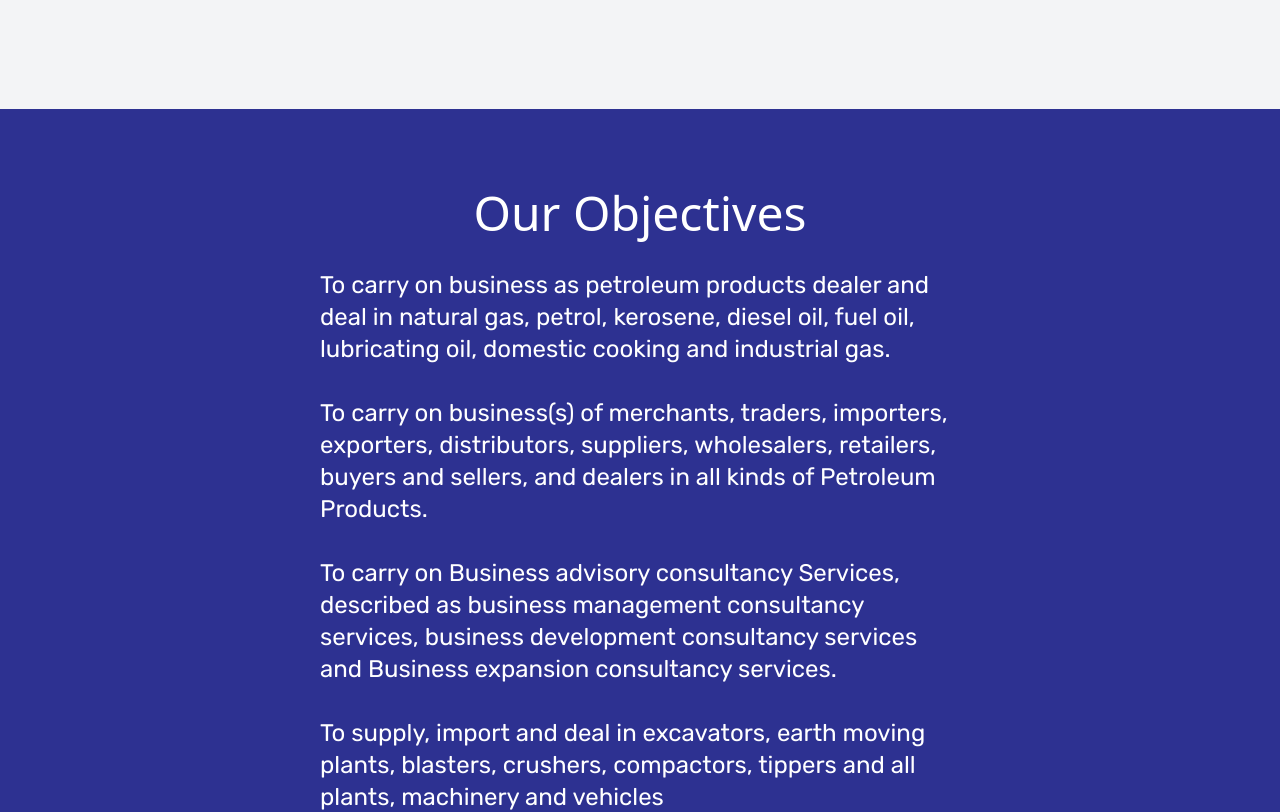
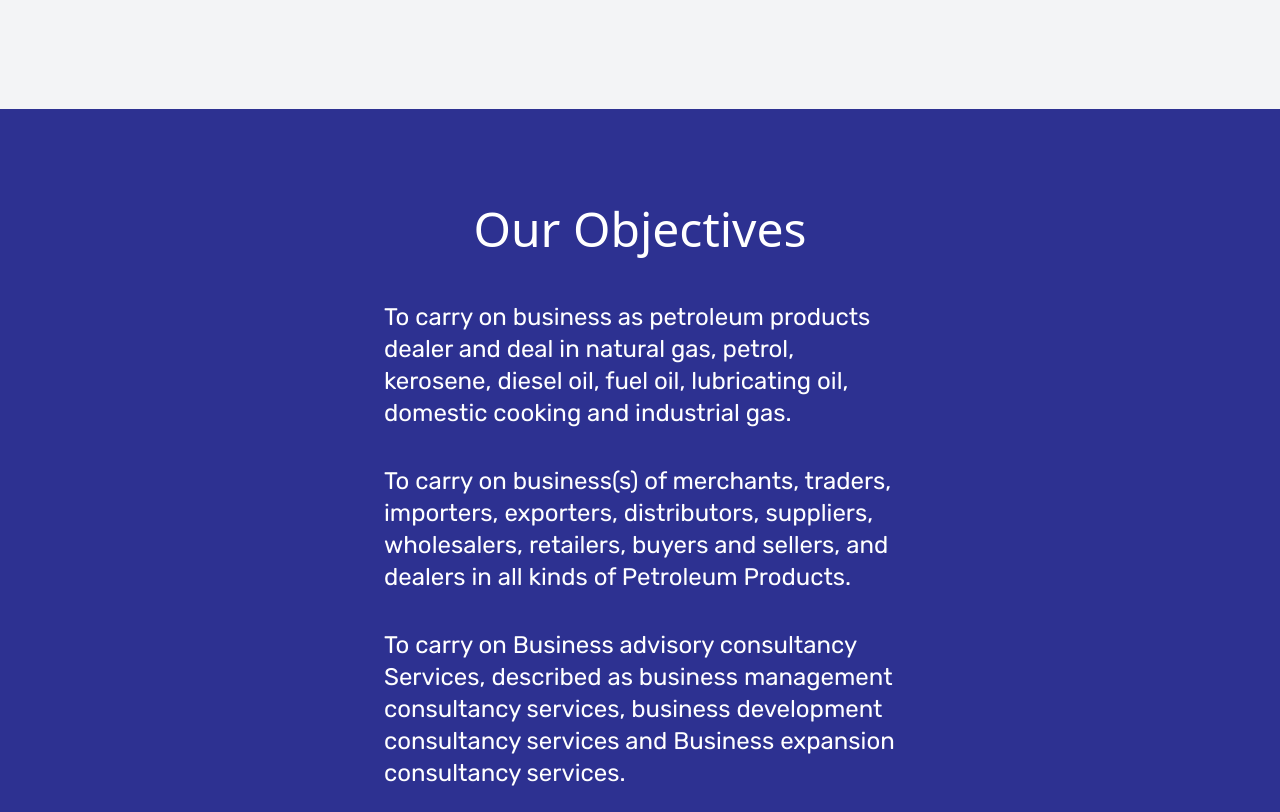
Before and after one commit to hengage/beegas.ng, a website: page index.html in a window 1280 px wide. Shown: the part 624-1436 px from the top of the page. Drawn offline with Linux system fonts and the light colour scheme; a web font is replaced by a local one.

Commit message:
Objective.html

```diff
--- a/index.html
+++ b/index.html
@@ -55,7 +55,8 @@
     </section>
 
 
-    <section class="objective bg-lack text-white pt-20 space-y-8 px-80 bg-primary"
+    <section
+        class="objective bg-lack text-white pt-24 py-28 space-y-12 px-96 bg-primary"
         style="borer: 4px solid rgb(130, 8, 8);">
         <h2 class="text-center text-5xl">Our Objectives</h2>
 
--- a/objectives.html
+++ b/objectives.html
@@ -14,7 +14,7 @@
 </head>
 
 <body>
-    <ul class="space-y-8 text-white px80 g-red-600" class="" style="font-family: 'Rubik', sans-serif;">
+    <ul class="space-y-9 text-white g-red-600" class="" style="font-family: 'Rubik', sans-serif;">
         <li class="text-2xl ">To carry on business as petroleum products dealer and deal in natural gas,
             petrol,
             kerosene, diesel oil, fuel oil, lubricating oil, domestic cooking and industrial gas.
```
Also changed, not shown: css/output.css.
